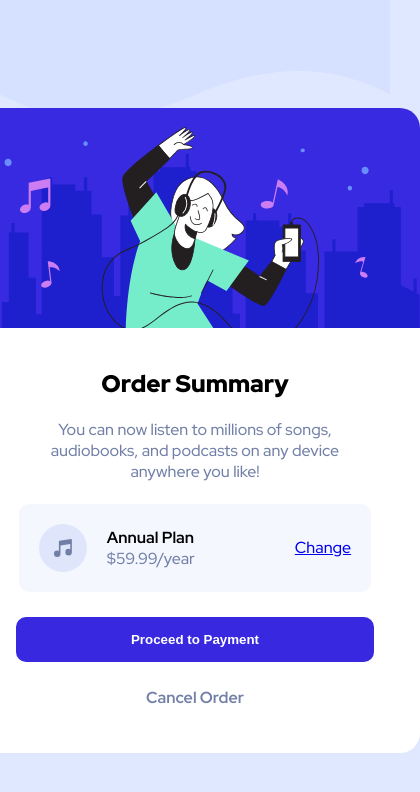
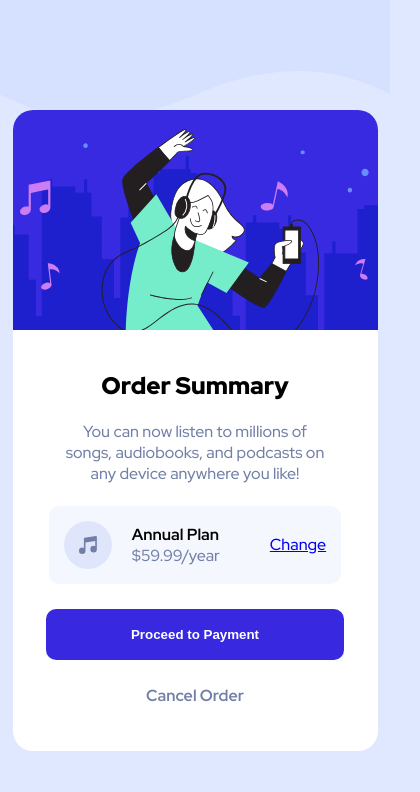
Before and after one commit to yurehn/Order-summary-component, a plain HTML site: page index.html in a window 390 px wide. Shown: the whole page, 420 px wide, since content can reach past the window. Drawn offline with Linux system fonts and the light colour scheme.

Commit message:
Se creo resposividad

```diff
--- a/style.css
+++ b/style.css
@@ -60,7 +60,7 @@ body{
 
 .card-info{
   text-align: center;
-  width: 300px ;
+  width: 300px;
   margin: 0px 0px 22px 0px;
   color: var(--Desaturated-blue);
 }
@@ -73,8 +73,8 @@ body{
 
   border-radius: 10px;
   padding: 20px;
+}
 
-}
 .card-info_plan img{
   margin-right: 20px;
 }
@@ -91,7 +91,6 @@ body{
 }
 .card-info_plan-change{
   margin-left: 100px;
-
 }
 
 .card-btn:hover{
@@ -118,3 +117,27 @@ body{
   margin-bottom: 45px;
   color: var(--Desaturated-blue);
 }
+
+@media screen and (max-width: 500px){
+  .card{
+    width: 365px;
+    transition: 0.3s;
+  }
+  .card-info{
+    width: 270px;
+    transition: 0.3s;
+  }
+  .card-info_plan{
+    padding: 15px;
+    transition: 0.3s;
+  }
+  .card-info_plan-change{
+    margin-left: 50px;
+    transition: 0.3s;
+  }
+  .card-btn{
+    padding: 18px 85px;
+    border-radius: 10px;
+    transition: 0.3s;
+  }
+}
```
